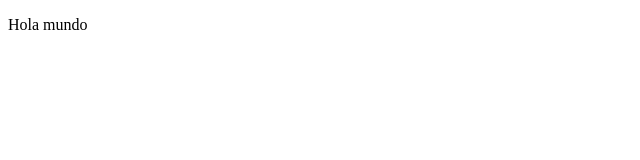
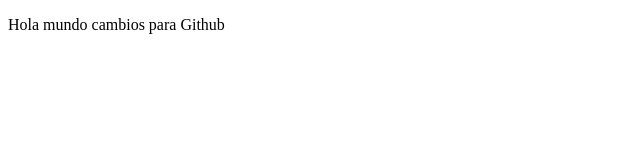
Before and after one commit to EverMartinez86/ejercicio_1, a plain HTML site: page index.html in a window 1280 px wide. Shown: the whole page, without its empty margins (0-640 px from the left). Drawn offline with Linux system fonts and the light colour scheme.

Commit message:
cambios para git

```diff
--- a/index.html
+++ b/index.html
@@ -8,7 +8,7 @@
 </head>
 <body>
     <p>
-        Hola mundo
+        Hola mundo cambios para Github
     </p>
 
 </body>
```
